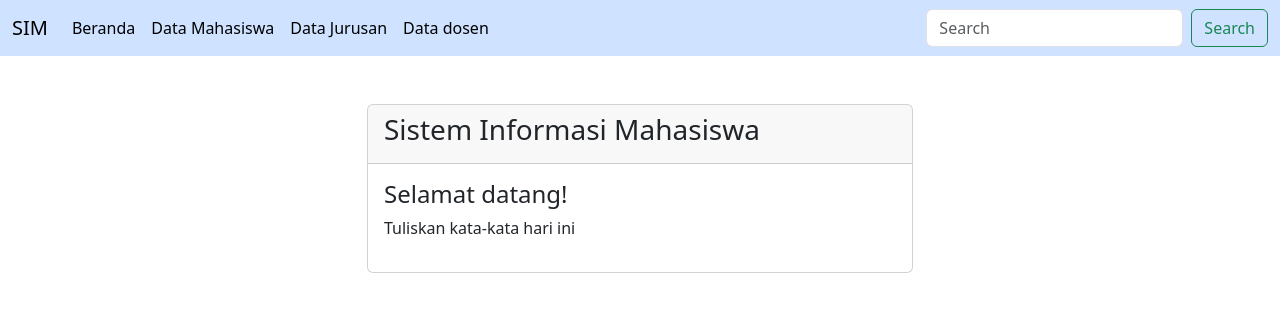
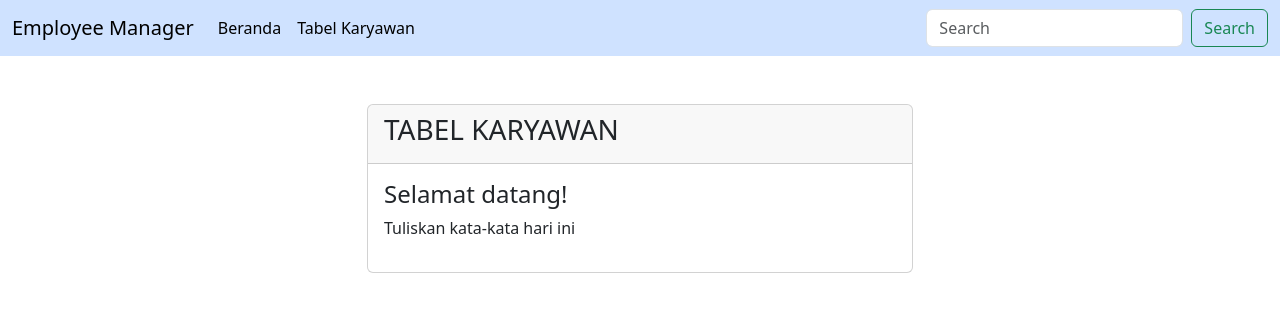
Before and after one commit to ALIF009111/UTS_ALIFTOURISTA, a PHP site: page / in a window 1280 px wide. Shown: the top 312 px of the page. Run offline with PHP 8.4, Linux system fonts and the light colour scheme.

Commit message:
Mengedit navbar dan index.php

```diff
--- a/index.php
+++ b/index.php
@@ -3,7 +3,7 @@
 <head>
     <meta charset="UTF-8">
     <meta name="viewport" content="width=device-width, initial-scale=1.0">
-    <title>Project is62</title>
+    <title>UTS_ALIFTOURISTA</title>
     <link rel="stylesheet" href="css/bootstrap.css">
 </head>
 <body>
@@ -17,7 +17,7 @@
     <div class="col-6 m-auto">
     <div class="card">
   <div class="card-header">
-    <h3>Sistem Informasi Mahasiswa</h3>
+    <h3>TABEL KARYAWAN</h3>
   </div>
 
   <div class="card-body">
--- a/navbar.php
+++ b/navbar.php
@@ -1,6 +1,6 @@
 <nav class="navbar navbar-expand-lg bg-primary-subtle">
   <div class="container-fluid">
-    <a class="navbar-brand" href="#">SIM</a>
+    <a class="navbar-brand" href="#">Employee Manager</a>
     <button class="navbar-toggler" type="button" data-bs-toggle="collapse" data-bs-target="#navbarSupportedContent" aria-controls="navbarSupportedContent" aria-expanded="false" aria-label="Toggle navigation">
       <span class="navbar-toggler-icon"></span>
     </button>
@@ -9,20 +9,14 @@
       <ul class="navbar-nav me-auto mb-2 mb-lg-0">
 
         <li class="nav-item">
-          <a class="nav-link active" aria-current="page" href="/alif/PROJECT/index.php">Beranda</a>
+          <a class="nav-link active" aria-current="page" href="/alif/UTS_ALIFTOURISTA/index.php">Beranda</a>
         </li>
 
         <li class="nav-item">
-          <a class="nav-link active" aria-current="page" href="#">Data Mahasiswa</a>
+          <a class="nav-link active" aria-current="page" href="#">Tabel Karyawan</a>
         </li>
 
-        <li class="nav-item">
-          <a class="nav-link active" aria-current="page" href="/alif/PROJECT/modul-jurusan/index.php">Data Jurusan</a>
-        </li>
 
-        <li class="nav-item">
-          <a class="nav-link active" aria-current="page" href="#">Data dosen</a>
-        </li>
 
 
 
```
